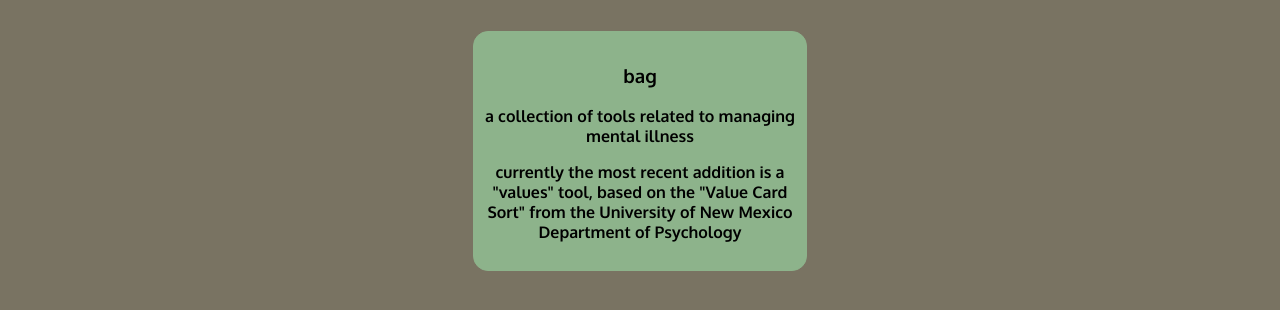
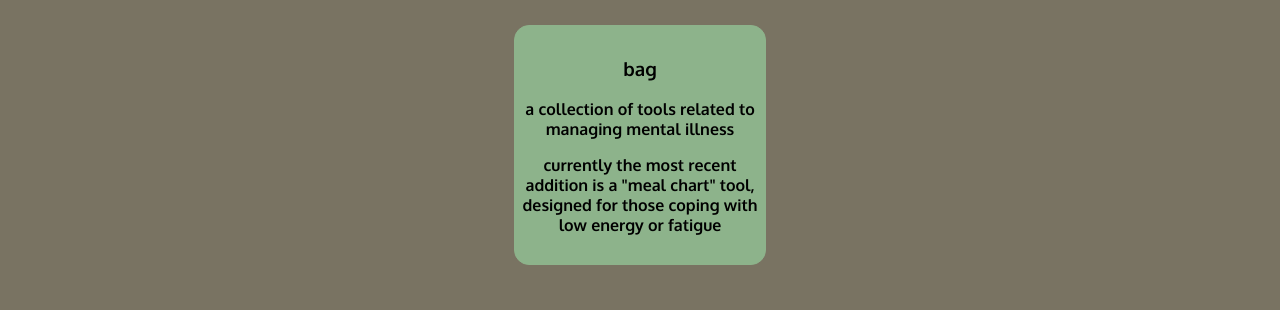
Before and after one commit to herbykit/mentallyobscure, a plain HTML site: page www/html/index.html in a window 1280 px wide. Shown: the part 134-444 px from the top of the page. Drawn offline with Linux system fonts and the light colour scheme.

Commit message:
Minor updates to website alongside coping bag updates

```diff
--- a/www/html/index.html
+++ b/www/html/index.html
@@ -79,7 +79,7 @@
               <a href="https://bag.mentallyobscure.org/"><div>
                 <h3 class="black-text">bag</h3>
                 <p class="black-text">a collection of tools related to managing mental illness</p>
-                <p class="black-text">currently the most recent addition is a "values" tool, based on the "Value Card Sort" from the University of New Mexico Department of Psychology</p>
+                <p class="black-text">currently the most recent addition is a "meal chart" tool, designed for those coping with low energy or fatigue</p>
               </div></a>
             </td>
           </tr>
```
